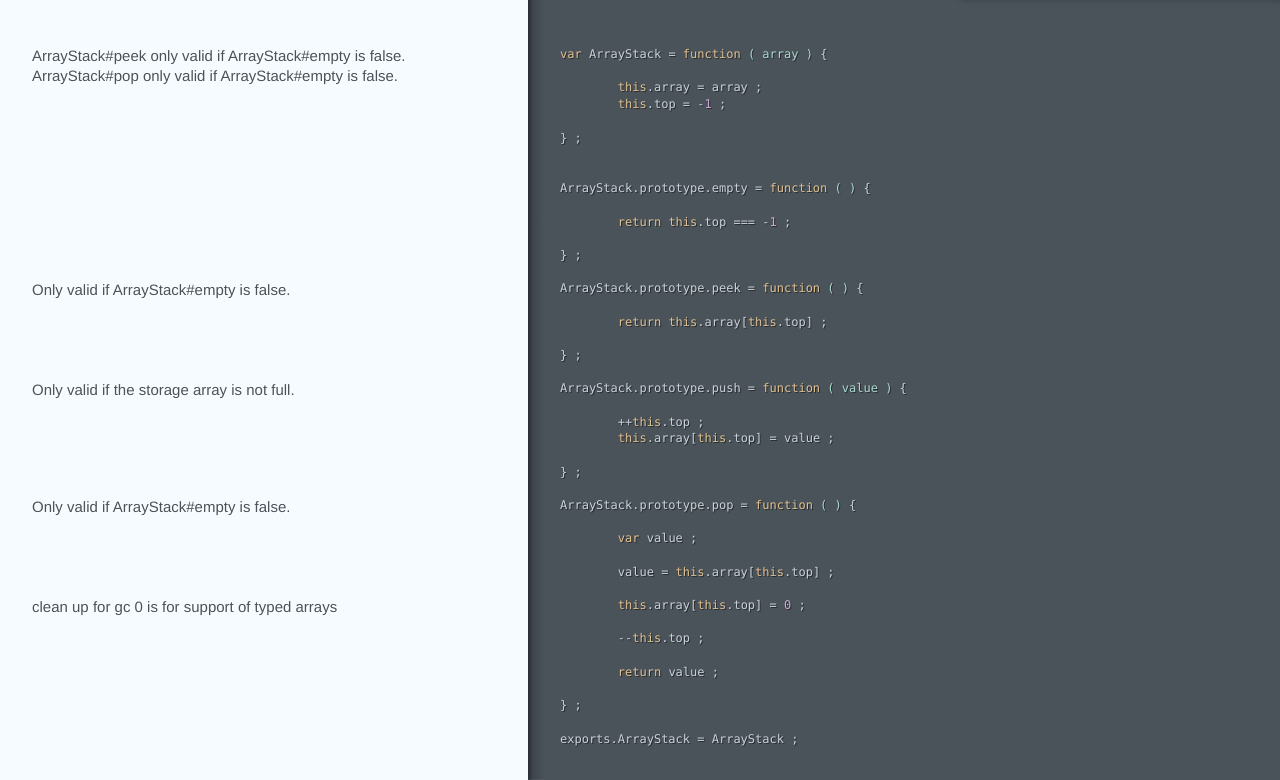
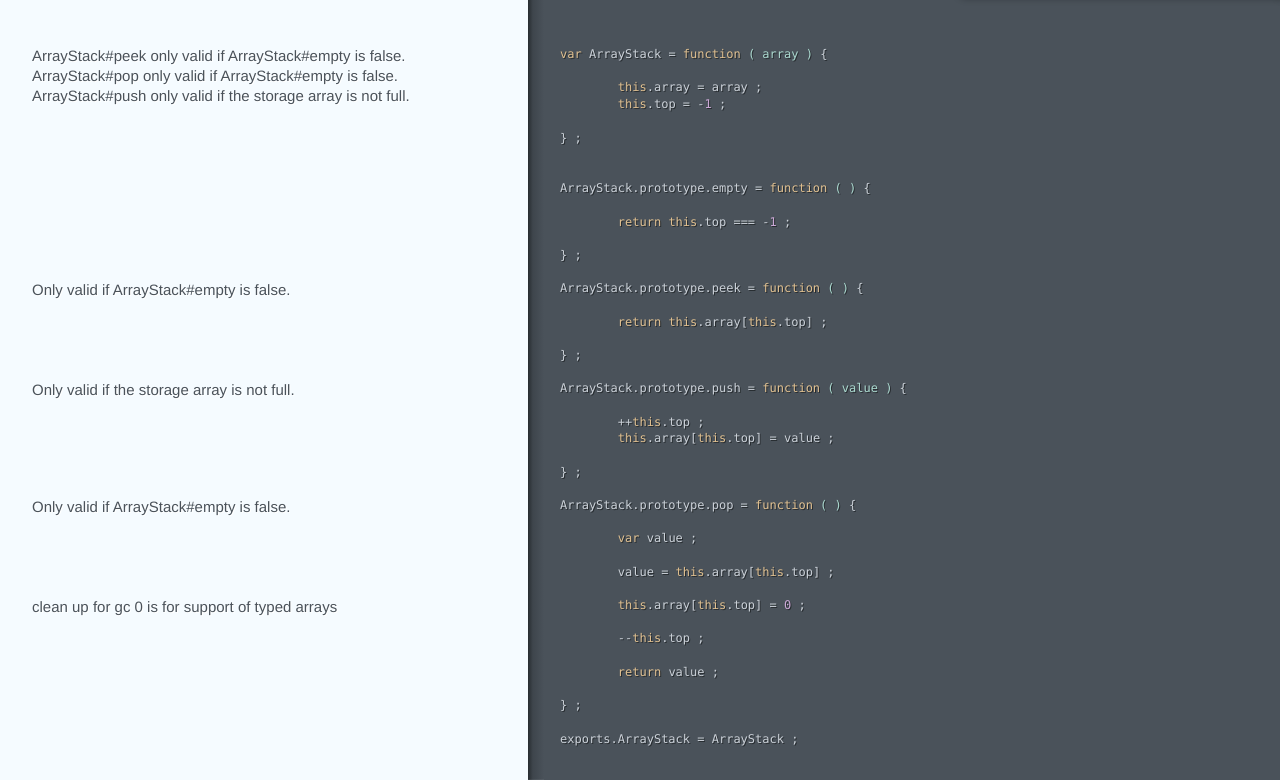
Before and after one commit to make-github-pseudonymous-again/js-lifo, a plain HTML site: page ArrayStack.html in a window 1280 px wide. Shown: the part 36-816 px from the top of the page. Drawn offline with Linux system fonts and the light colour scheme.

Commit message:
undefined

```diff
--- a/ArrayStack.html
+++ b/ArrayStack.html
@@ -1,5 +1,6 @@
 <!DOCTYPE html><html lang="en"><head><title>ArrayStack</title></head><meta http-equiv="Content-Type" content="text/html; charset=utf-8"><meta name="viewport" content="width=device-width, initial-scale=1.0, minimum-scale=1.0, maximum-scale=1.0"><meta name="groc-relative-root" content=""><meta name="groc-document-path" content="ArrayStack"><meta name="groc-project-path" content="js/src/ArrayStack.js"><meta name="groc-github-url" content="https://github.com/aureooms/js-lifo"><link rel="stylesheet" type="text/css" media="all" href="assets/style.css"><script type="text/javascript" src="assets/behavior.js"></script><body><div id="meta"><div class="file-path"><a href="https://github.com/aureooms/js-lifo/blob/master/js/src/ArrayStack.js">js/src/ArrayStack.js</a></div></div><div id="document"><div class="segment"></div><div class="segment"><div class="comments "><div class="wrapper"><p>ArrayStack#peek only valid if ArrayStack#empty is false.
-ArrayStack#pop only valid if ArrayStack#empty is false.</p></div></div><div class="code"><div class="wrapper"><span class="hljs-keyword">var</span> ArrayStack = <span class="hljs-function"><span class="hljs-keyword">function</span> <span class="hljs-params">( array )</span> </span>{
+ArrayStack#pop only valid if ArrayStack#empty is false.
+ArrayStack#push only valid if the storage array is not full.</p></div></div><div class="code"><div class="wrapper"><span class="hljs-keyword">var</span> ArrayStack = <span class="hljs-function"><span class="hljs-keyword">function</span> <span class="hljs-params">( array )</span> </span>{
 
 	<span class="hljs-keyword">this</span>.array = array ;
 	<span class="hljs-keyword">this</span>.top = -<span class="hljs-number">1</span> ;
```
